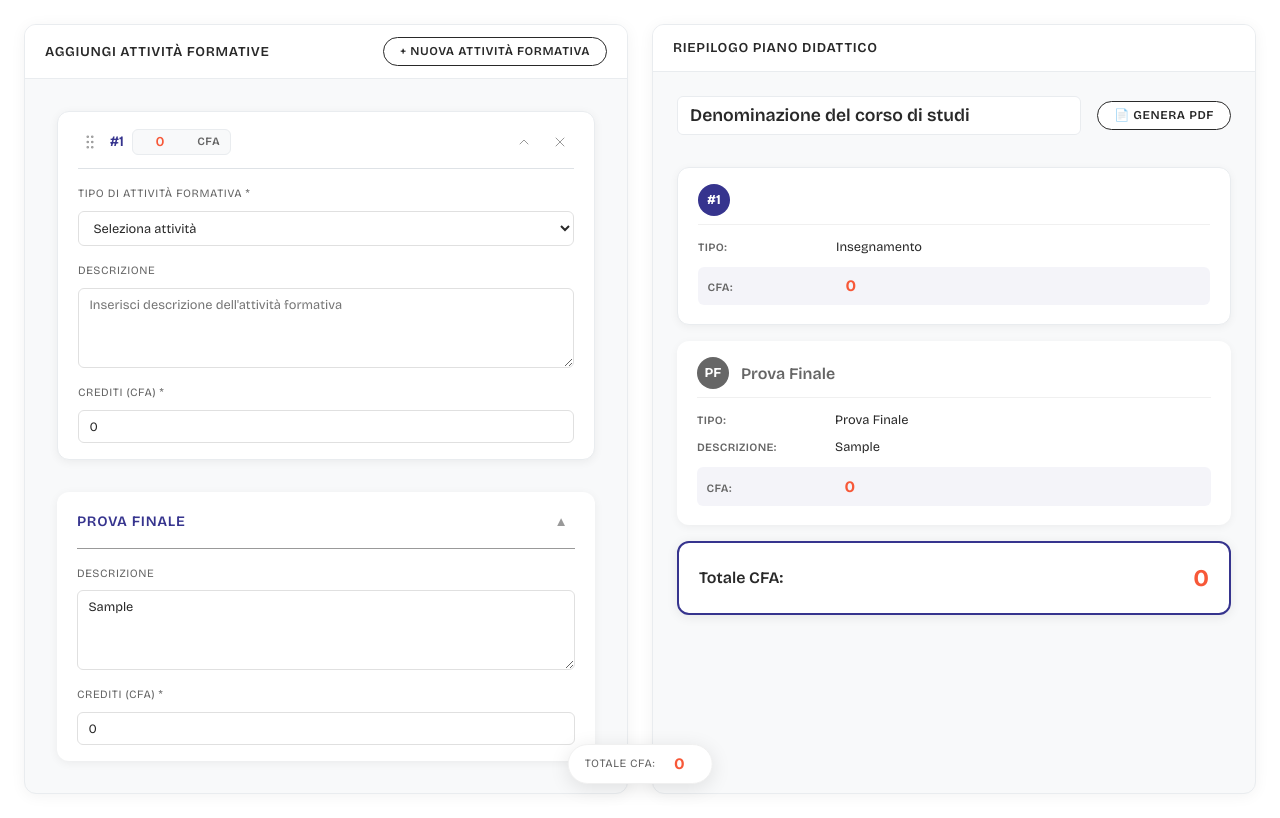
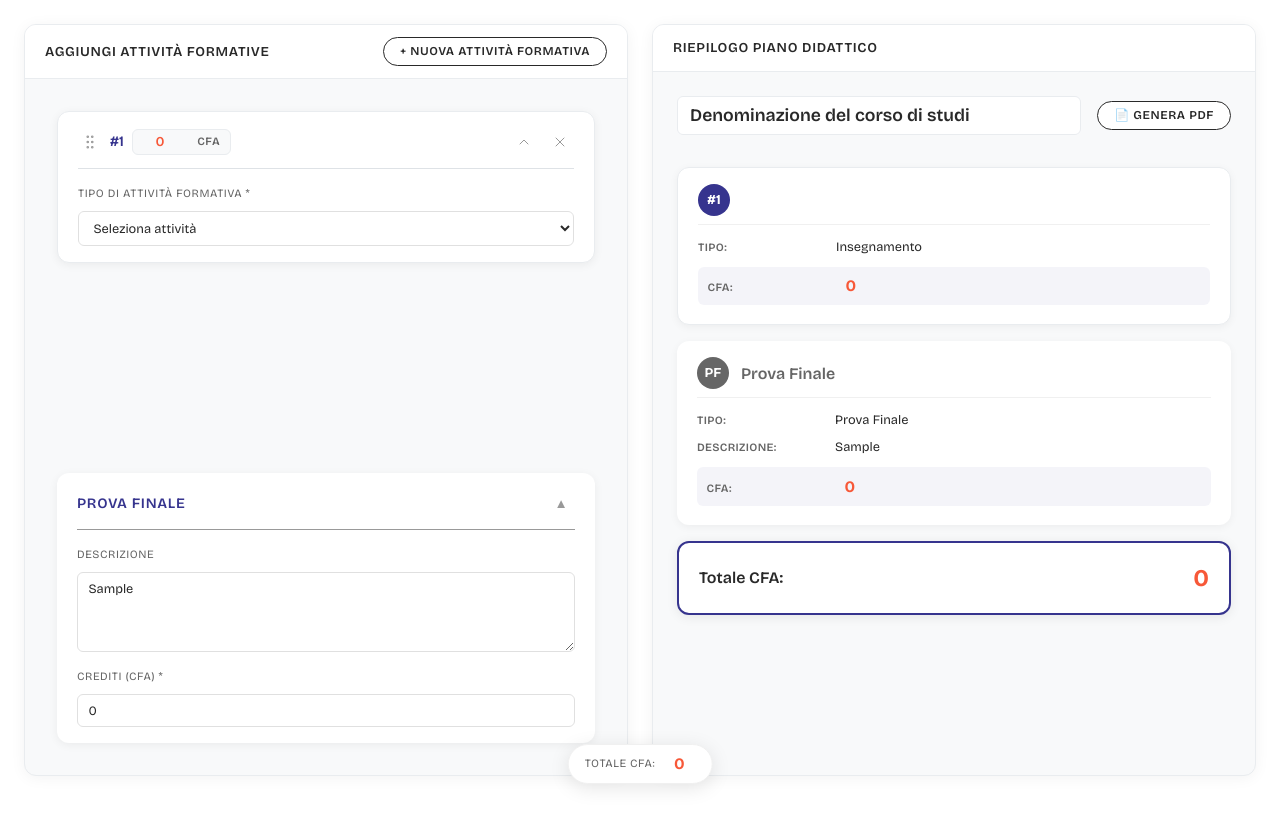
Before and after one commit to madamepolare/conscfv-compilatore, a React (Vite) app: page / in a window 1280 px wide. Both pictures are taken after typing "Sample" into the empty fields and a click on the button "+ NUOVA ATTIVITÀ FORMATIVA". Built offline with nearby package versions, Linux system fonts and the light colour scheme.

Commit message:
Fix: nascondere campi descrizione e CFA quando 'Seleziona attività' è selezionato

```diff
--- a/src/components/InsegnamentoForm.jsx
+++ b/src/components/InsegnamentoForm.jsx
@@ -436,7 +436,7 @@ export default function InsegnamentoForm({ insegnamento, index, data, onUpdate,
             </div>
           )}
             </>
-          ) : (
+          ) : insegnamento.tipoAttivita !== '' ? (
             /* FORM SEMPLIFICATO PER ALTRI TIPI (Laboratori, Seminari, Masterclass, Altro) */
             <>
               <div className="form-group full-width">
@@ -461,7 +461,7 @@ export default function InsegnamentoForm({ insegnamento, index, data, onUpdate,
                 />
               </div>
             </>
-          )}
+          ) : null}
         </div>
       )}
     </div>
```
